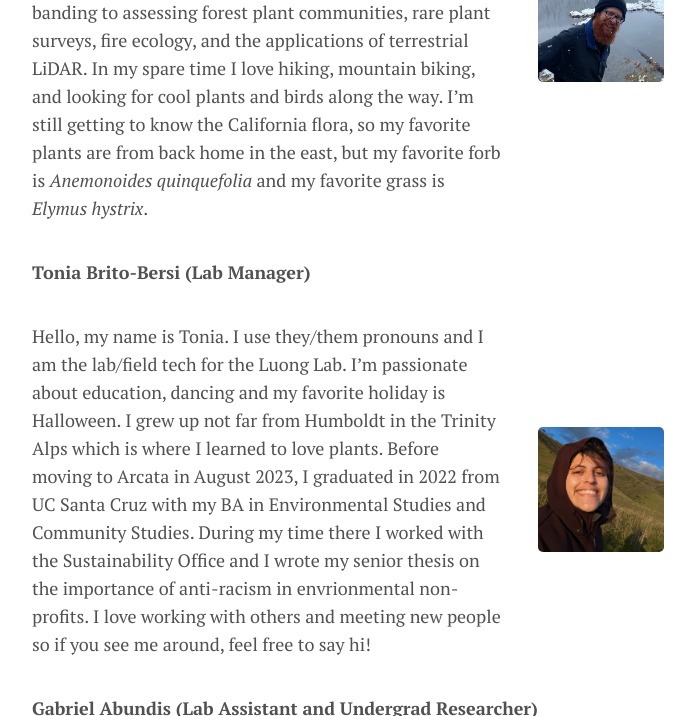
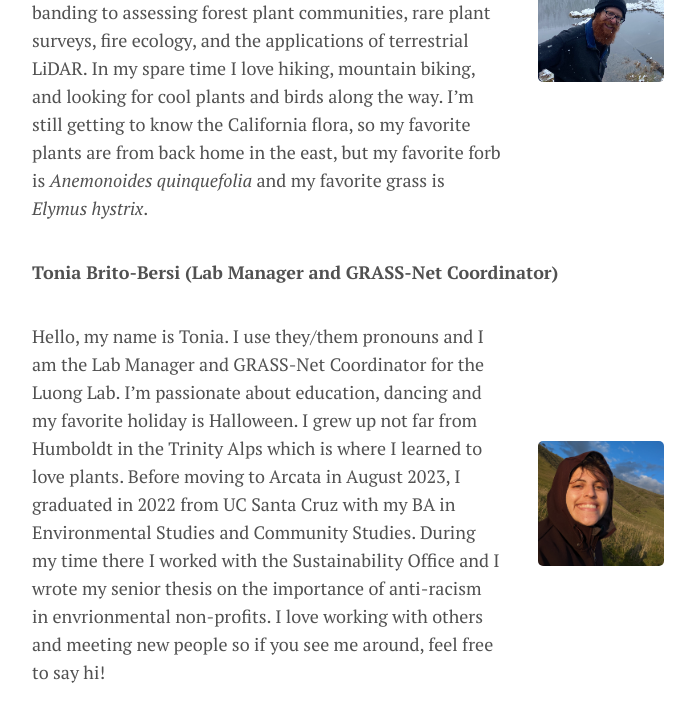
Before and after one commit to austinluong/justinluong.com, a Jekyll site: the page built from menu/people.md, in a window 1280 px wide and 900 px high, scrolled down 3288 px, cut to the strip 0-716 px from the top of the window. Shown: the whole strip, without its empty margins (292-987 px from the left). Built offline with Jekyll 4.4.1, drawn with Linux system fonts in a browser that asks for light colours; nearby versions of some CDN libraries.

Commit message:
Update people.md

```diff
--- a/menu/people.md
+++ b/menu/people.md
@@ -43,13 +43,13 @@ sections:
       content: |
             Hello! My name is Lee. I'm a first-year natural resources grad student here. I grew up in New Jersey and have spent nearly all of my academic and professional career there, graduating from Rutgers University with a degree in Ecology, Evolution, and Natural Resources in 2017. I have a wide variety of interests in ecology and I'm fortunate to have been able to work in roles that allowed me to explore all of those interests from songbird point counts and banding to assessing forest plant communities, rare plant surveys, fire ecology, and the applications of terrestrial LiDAR. In my spare time I love hiking, mountain biking, and looking for cool plants and birds along the way. I’m still getting to know the California flora, so my favorite plants are from back home in the east, but my favorite forb is _Anemonoides quinquefolia_ and my favorite grass is _Elymus hystrix_.
 
-    - title: "Tonia Brito-Bersi (Lab Manager)"
+    - title: "Tonia Brito-Bersi (Lab Manager and GRASS-Net Coordinator)"
       image:
           name: Tonia.jpg
           alt: A photo of Tonia
           style: right
       content: |
-            Hello, my name is Tonia. I use they/them pronouns and I am the lab/field tech for the Luong Lab. I'm passionate about education, dancing and my favorite holiday is Halloween. I grew up not far from Humboldt in the Trinity Alps which is where I learned to love plants. Before moving to Arcata in August 2023, I graduated in 2022 from UC Santa Cruz with my BA in Environmental Studies and Community Studies. During my time there I worked with the Sustainability Office and I wrote my senior thesis on the importance of anti-racism in envrionmental non-profits. I love working with others and meeting new people so if you see me around, feel free to say hi!
+            Hello, my name is Tonia. I use they/them pronouns and I am the Lab Manager and GRASS-Net Coordinator for the Luong Lab. I'm passionate about education, dancing and my favorite holiday is Halloween. I grew up not far from Humboldt in the Trinity Alps which is where I learned to love plants. Before moving to Arcata in August 2023, I graduated in 2022 from UC Santa Cruz with my BA in Environmental Studies and Community Studies. During my time there I worked with the Sustainability Office and I wrote my senior thesis on the importance of anti-racism in envrionmental non-profits. I love working with others and meeting new people so if you see me around, feel free to say hi!
 
     - title: "Gabriel Abundis (Lab Assistant and Undergrad Researcher)"
       image:
```
